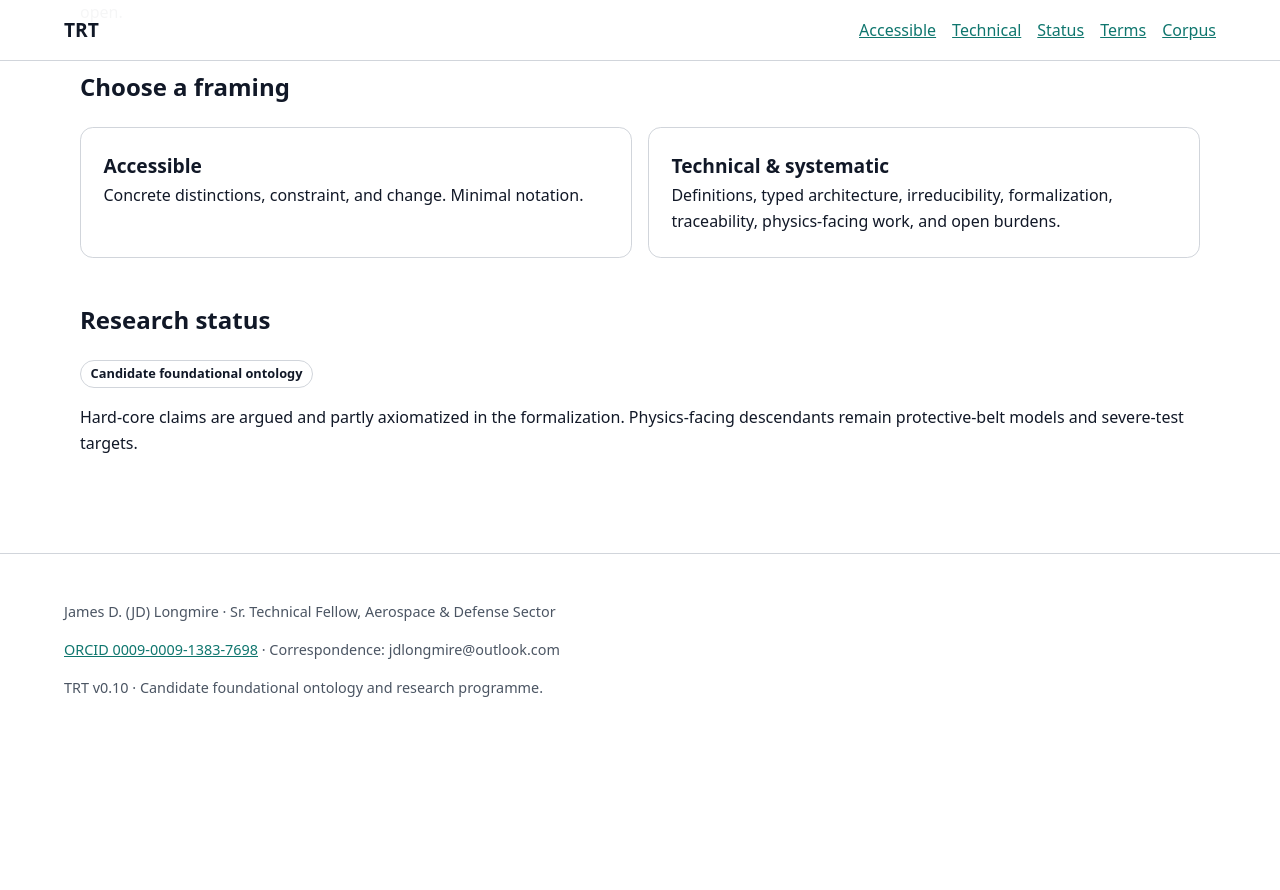
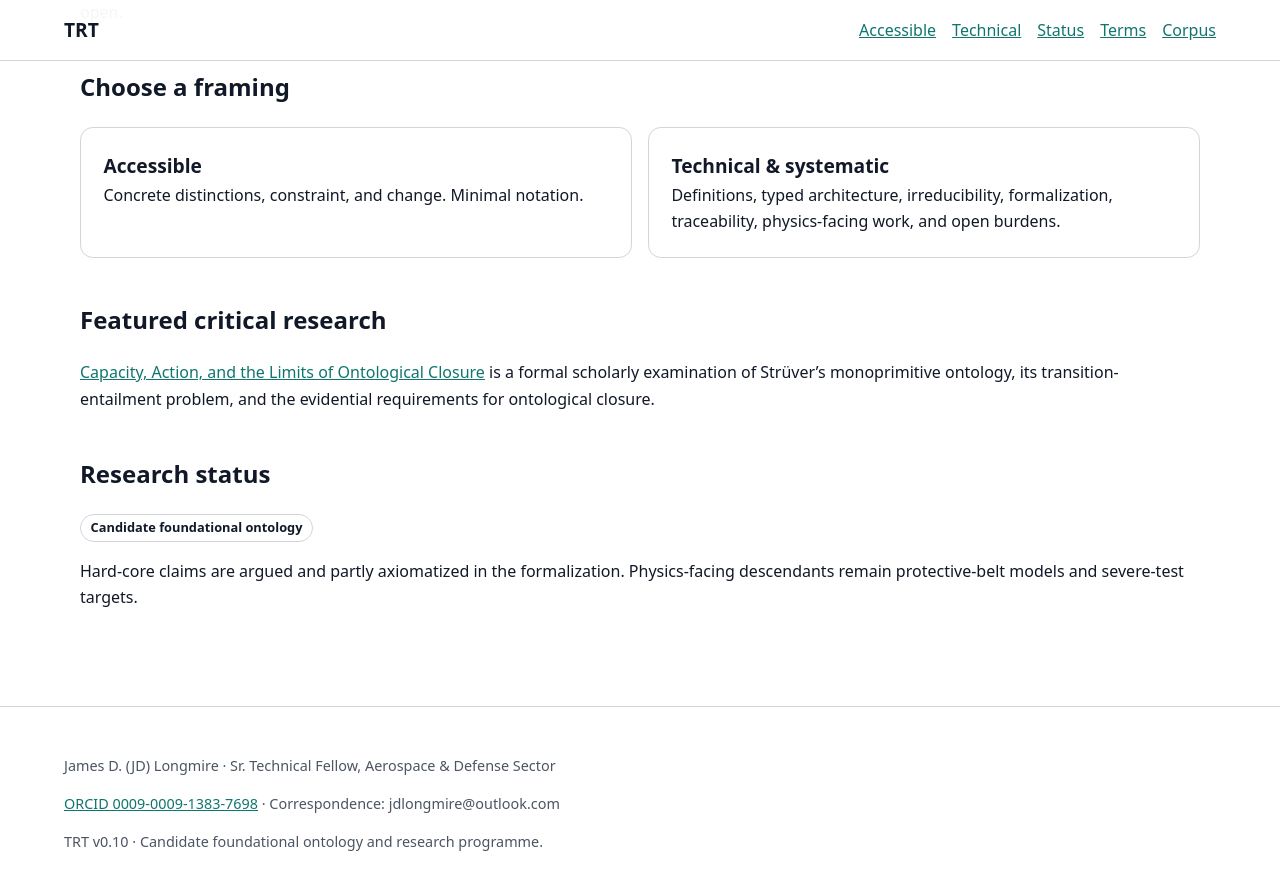
Before and after one commit to jdlongmire/triadic-reality-theory, a Jekyll site: the page built from docs/index.md, in a window 1280 px wide and 900 px high, scrolled down 1244 px. Shown: the top 890 px of the window. Built offline with Jekyll 4.4.1, drawn with Linux system fonts in a browser that asks for light colours; before the commit the page ends 1990 px from its top, so only the background shows below that.

Commit message:
Link Strüver research publication from site and sitemap

```diff
--- a/docs/index.md
+++ b/docs/index.md
@@ -37,6 +37,10 @@ Here $R$ is representable content, $D$ is the actualizable domain, and $X/\chi$
 
 <div class="paths"><a class="path" href="{{ '/accessible/' | relative_url }}"><strong>Accessible</strong>Concrete distinctions, constraint, and change. Minimal notation.</a><a class="path" href="{{ '/technical/' | relative_url }}"><strong>Technical & systematic</strong>Definitions, typed architecture, irreducibility, formalization, traceability, physics-facing work, and open burdens.</a></div>
 
+## Featured critical research
+
+[Capacity, Action, and the Limits of Ontological Closure]({{ '/research/struever-capacity-action-ontological-closure/' | relative_url }}) is a formal scholarly examination of Strüver's monoprimitive ontology, its transition-entailment problem, and the evidential requirements for ontological closure.
+
 ## Research status
 
 <span class="status">Candidate foundational ontology</span>
```
